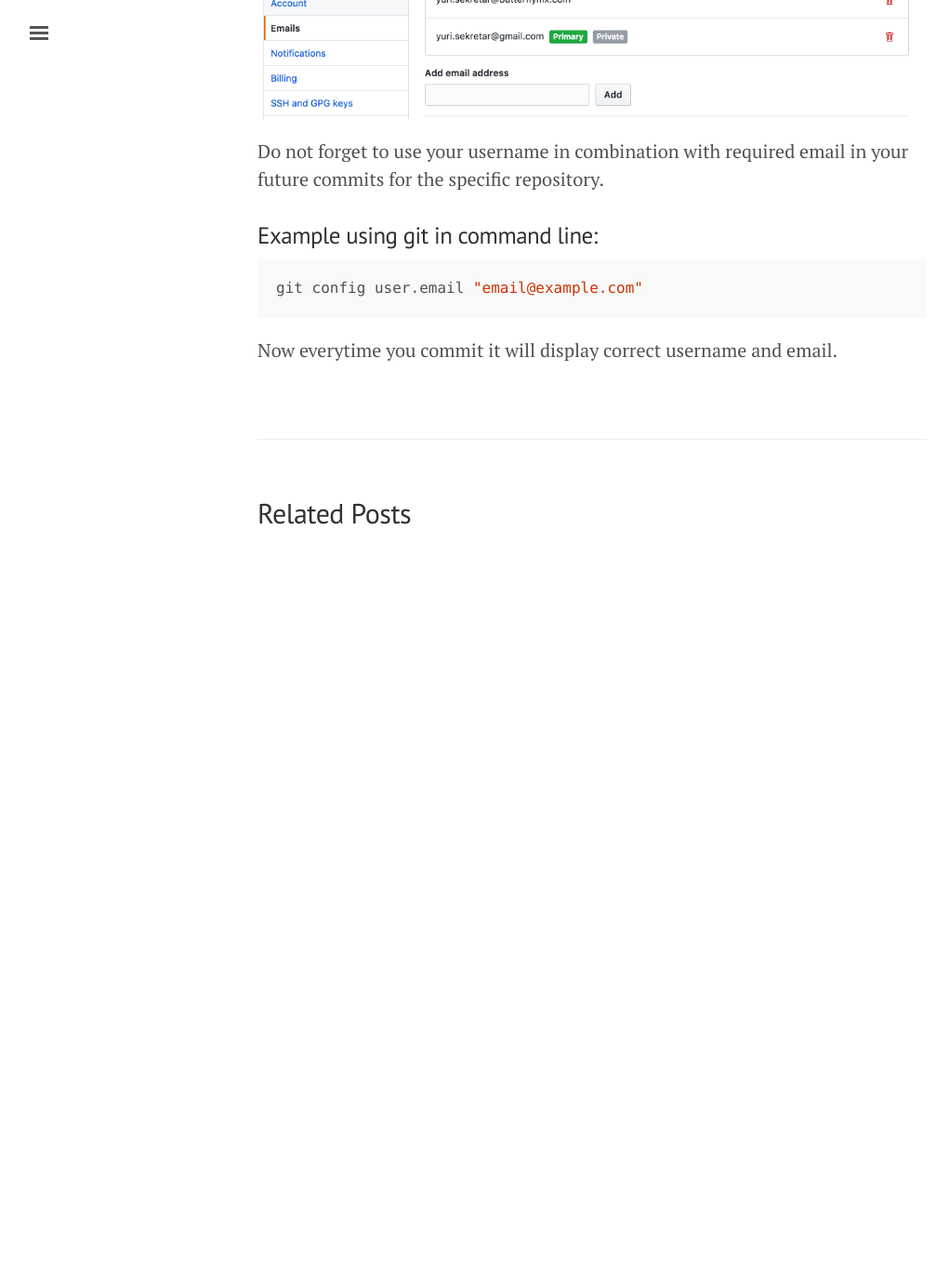
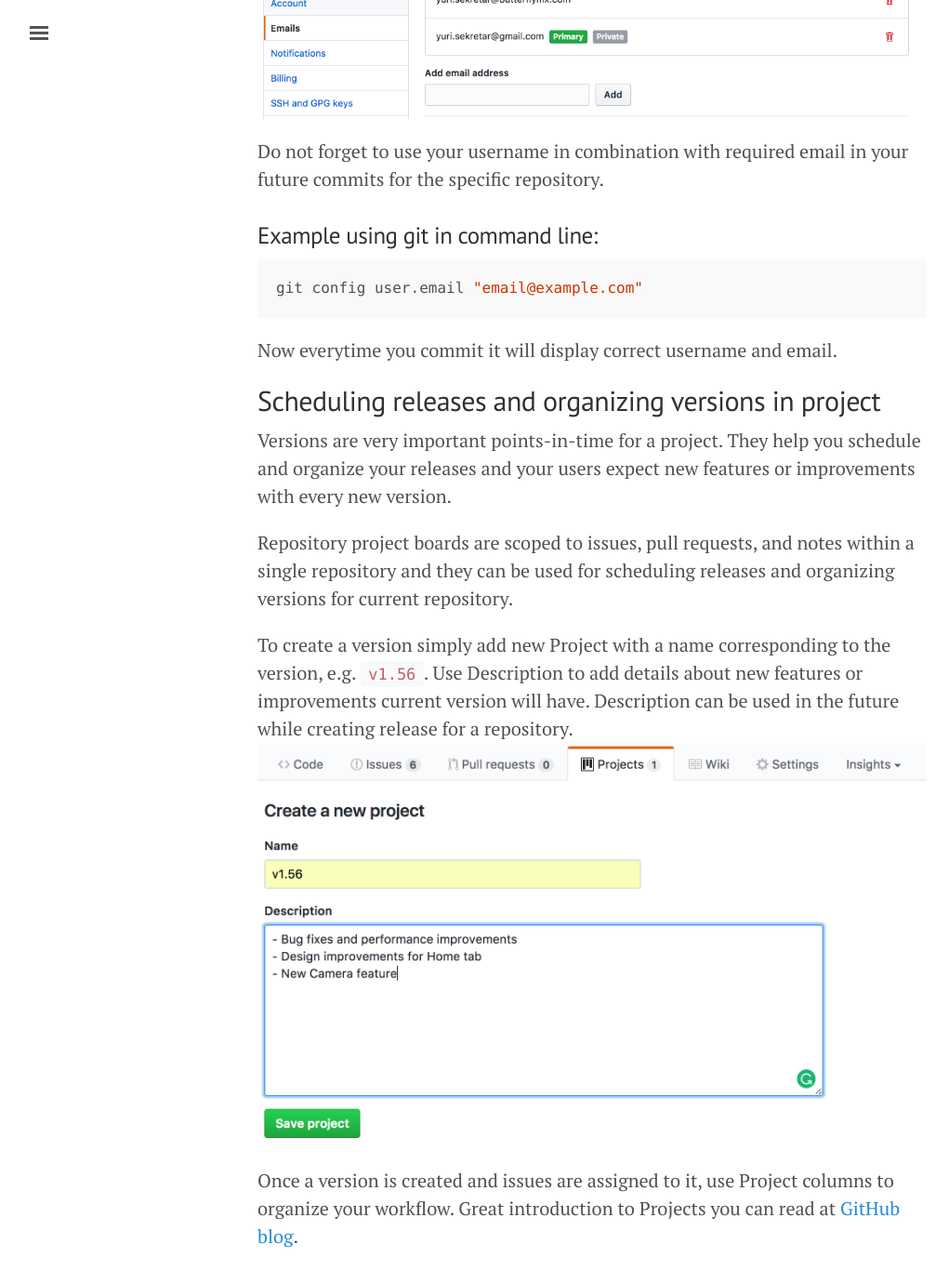
Before and after one commit to yuriisekretar/yuriisekretar.github.io, a Jekyll site: the page built from _posts/2017-06-19-Project-management-with-GitHub.md, in a window 1280 px wide and 1400 px high, scrolled down 748 px. Shown: the top 1381 px of the window at 93% size, without its empty margins (3-1024 px from the left). Built offline with Jekyll 4.4.1, drawn with Linux system fonts in a browser that asks for light colours; our own code applies the rules of GitHub Pages for plain Markdown files; before the commit the page ends 1378 px from its top, so only the background shows below that; some of the changed text lies outside the part shown.

Commit message:
Update: Project management with GitHub

````diff
--- a/_posts/2017-06-19-Project-management-with-GitHub.md
+++ b/_posts/2017-06-19-Project-management-with-GitHub.md
@@ -15,3 +15,14 @@ git config user.email "email@example.com"
 ```
 
 Now everytime you commit it will display correct username and email.
+
+## Scheduling releases and organizing versions in project
+
+Versions are very important points-in-time for a project. They help you schedule and organize your releases and your users expect new features or improvements with every new version.
+
+Repository project boards are scoped to issues, pull requests, and notes within a single repository and they can be used for scheduling releases and organizing versions for current repository.
+
+To create a version simply add new Project with a name corresponding to the version, e.g. `v1.56`. Use Description to add details about new features or improvements current version will have. Description can be used in the future while creating release for a repository.
+![github-project](/public/posts/github-project.png)
+
+Once a version is created and issues are assigned to it, use Project columns to organize your workflow. Great introduction to Projects you can read at [GitHub blog](https://github.com/blog/2256-a-whole-new-github-universe-announcing-new-tools-forums-and-features).
````
Also changed, not shown: other parts of _posts/2017-06-19-Project-management-with-GitHub.md (+1 -1 lines), public/posts/github-project.png (added).
